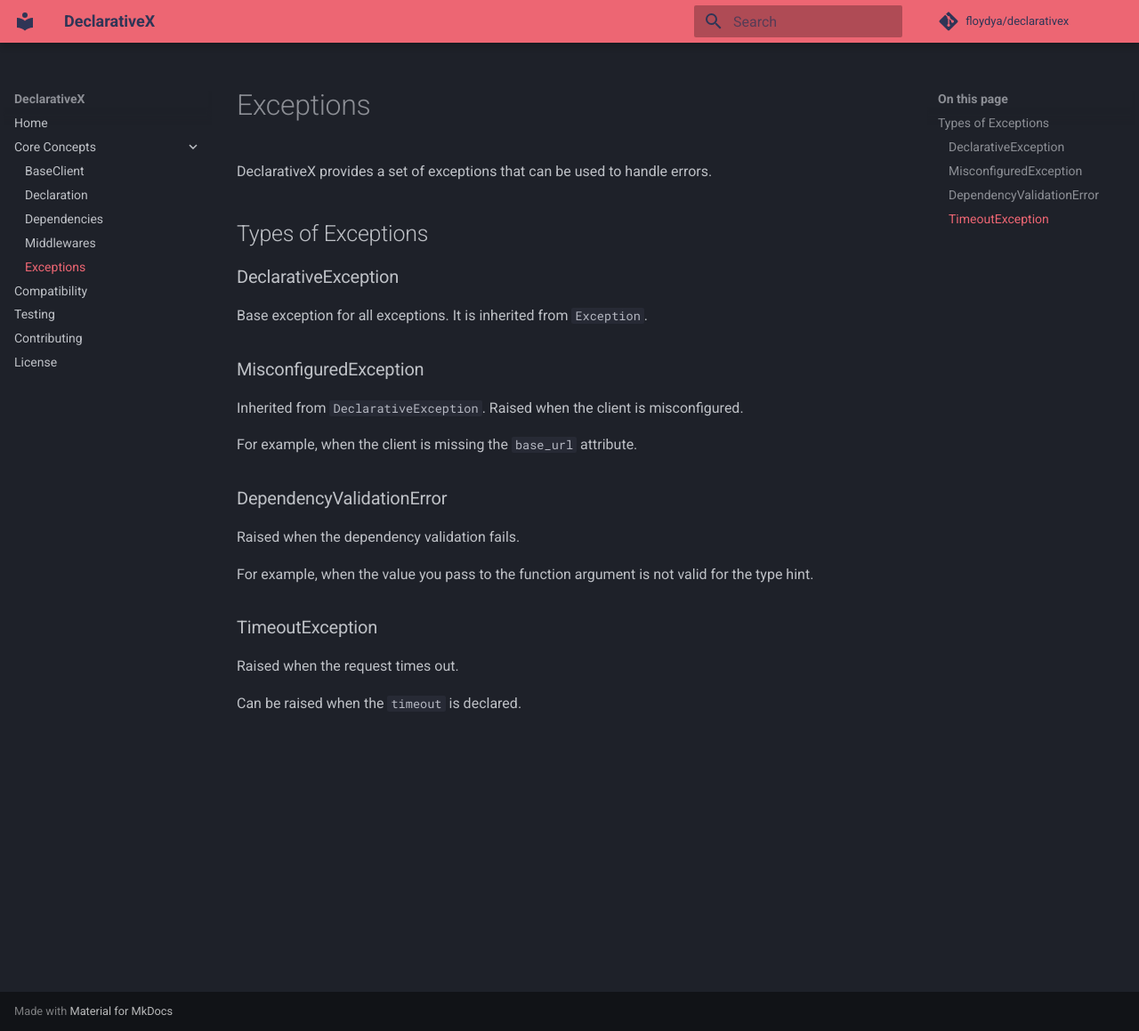
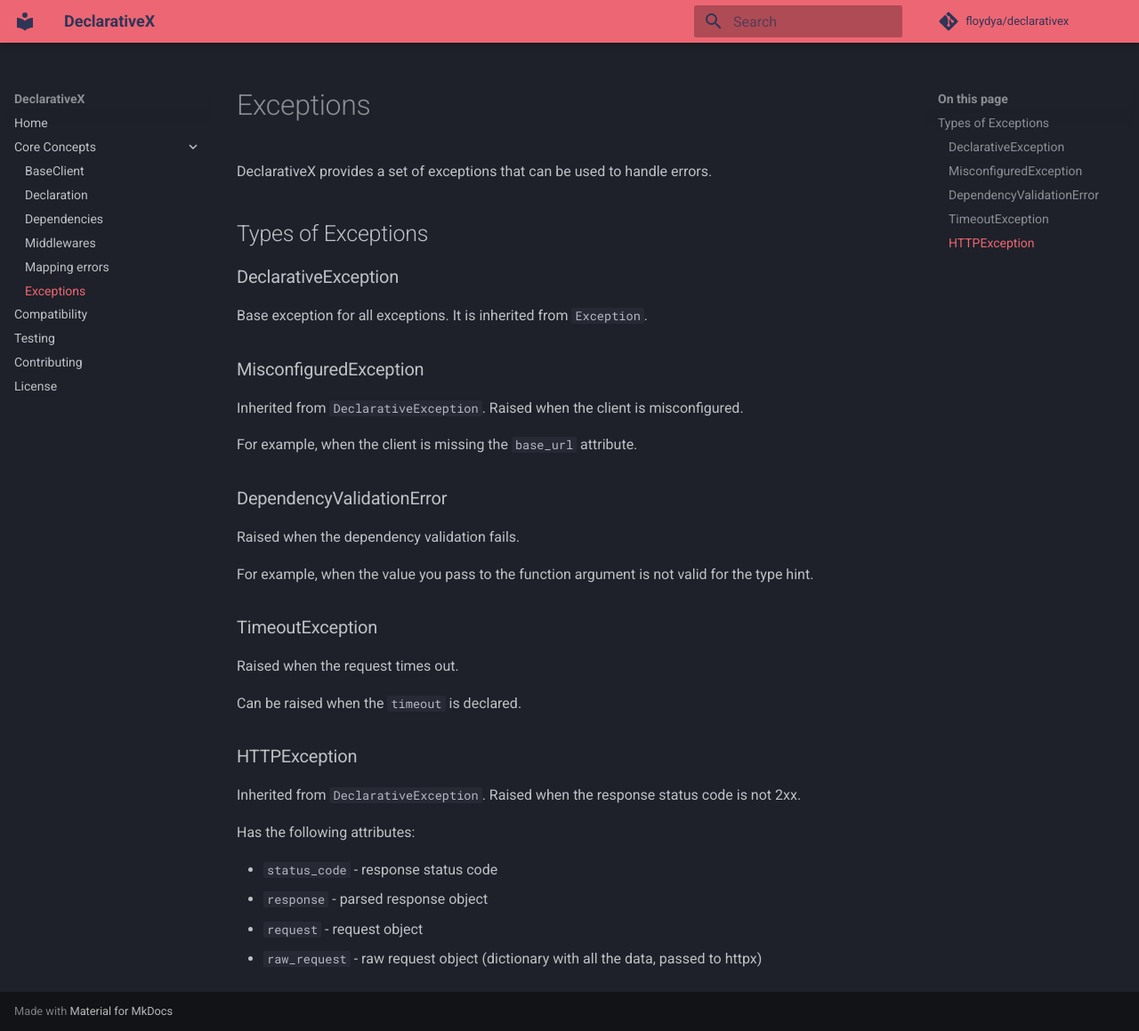
Before and after one commit to floydya/declarativex, an MkDocs documentation site: the page built from docs/core-concepts/exceptions.md, in a window 1280 px wide and 1159 px high. Shown: the whole window at 89% size. Built offline with MkDocs 1.6.1 and Material for MkDocs 9.7.7, drawn with Linux system fonts in a browser that asks for light colours; comment, search, counter and statistics services are not loaded.

Commit message:
docs: Improve documentation

```diff
--- a/docs/core-concepts/exceptions.md
+++ b/docs/core-concepts/exceptions.md
@@ -25,3 +25,14 @@
 Raised when the request times out.
 
 Can be raised when the `timeout` is declared.
+
+### HTTPException
+
+Inherited from `DeclarativeException`. Raised when the response status code is not 2xx.
+
+Has the following attributes:
+
+- `status_code` - response status code
+- `response` - parsed response object
+- `request` - request object
+- `raw_request` - raw request object (dictionary with all the data, passed to httpx)
--- a/mkdocs.yml
+++ b/mkdocs.yml
@@ -33,10 +33,10 @@
     - Declaration: core-concepts/declaration.md
     - Dependencies: core-concepts/dependencies.md
     - Middlewares: core-concepts/middlewares.md
+    - Mapping errors: core-concepts/error-mappings.md
     - Exceptions: core-concepts/exceptions.md
   - Compatibility: compatibility.md
   - Testing: testing.md
-  # - Examples: Examples/Examples.md
   - Contributing: contributing.md
   - License: license.md
 
@@ -46,9 +46,15 @@
 
 plugins:
   - search
+#  - exclude-search:
+#      exclude:
+#        - "core-concepts/_declare-parameters.md"
   - offline
 
+
 markdown_extensions:
+  - markdown_include.include:
+      base_path: docs
   - admonition
   - abbr
   - attr_list
--- a/pyproject.toml
+++ b/pyproject.toml
@@ -47,6 +47,8 @@
 types-setuptools = "^68.1.0.1"
 mkdocs-material = "^9.2.8"
 fastapi = "<1"
+markdown-include = "^0.8.1"
+mkdocs-exclude-search = "^0.6.5"
 
 [build-system]
 requires = ["poetry-core"]
```
Also changed, not shown: docs/core-concepts/_declare-parameters.md (added, +32 -0 lines), docs/core-concepts/base-client.md (+2 -0 lines), docs/core-concepts/declaration.md (+1 -31 lines), docs/core-concepts/error-mappings.md (added, +38 -0 lines), 1 other file.
